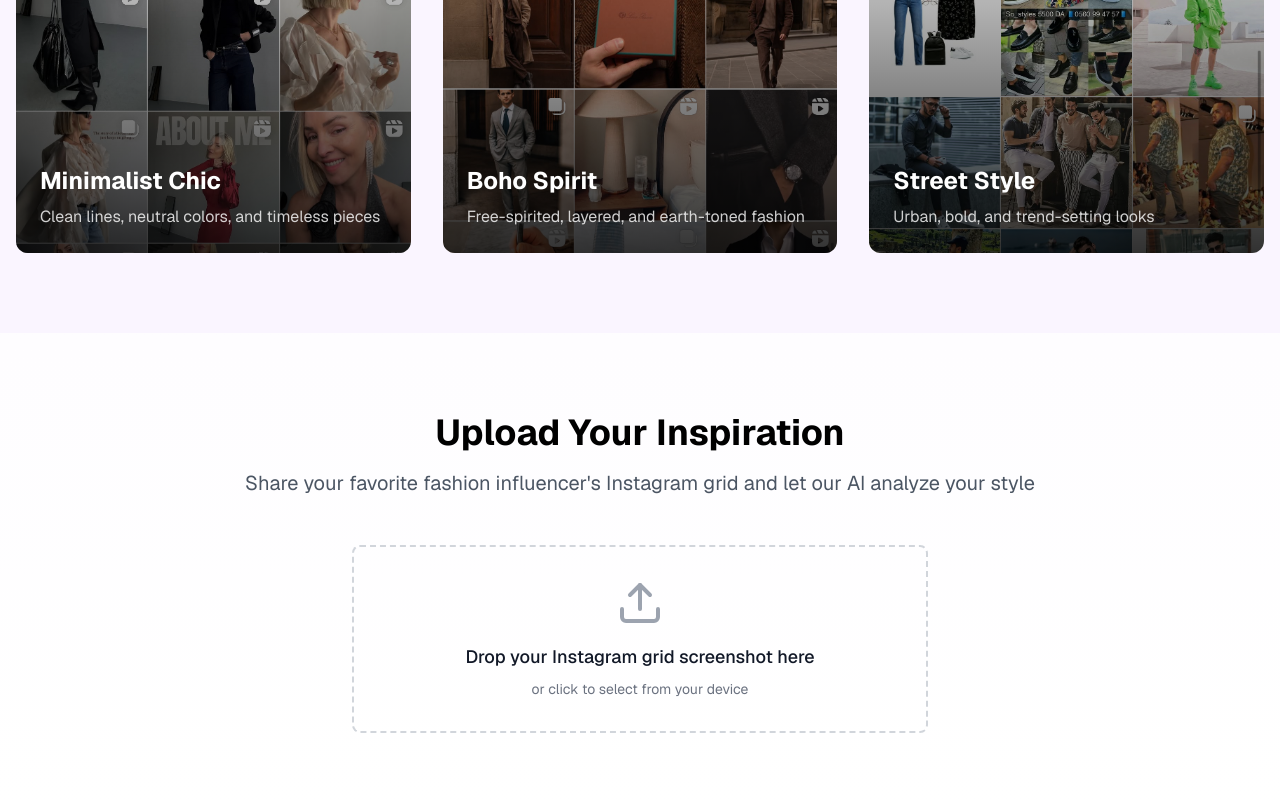
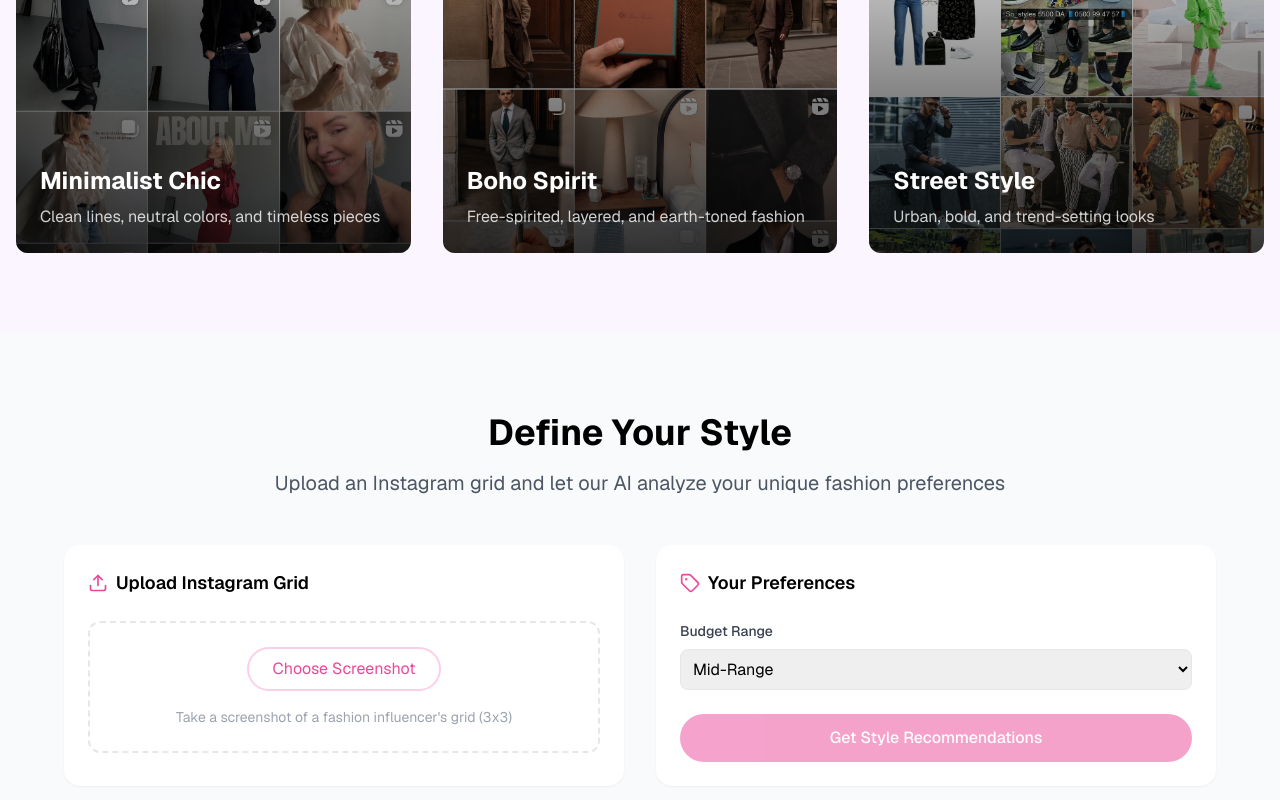
Before and after one commit to sundai-club/insta-gift, a Next.js app: page / in a window 1280 px wide. Shown: the part 1524-2324 px from the top of the page. Built offline with nearby package versions, Linux system fonts and the light colour scheme.

Commit message:
ui submit updated

```diff
--- a/src/app/api/fashion-preferences/route.ts
+++ b/src/app/api/fashion-preferences/route.ts
@@ -7,7 +7,8 @@ const openai = new OpenAI({
 
 export async function POST(request: Request) {
   try {
-    const { imageUrl } = await request.json();
+    const { imageUrl, preferences } = await request.json();
+    const { budgetRange } = preferences;
 
     if (!imageUrl) {
       return NextResponse.json(
@@ -28,7 +29,15 @@ export async function POST(request: Request) {
           content: [
             {
               type: "text",
-              text: "Analyze this Instagram grid screenshot and identify the following fashion preferences:\n1. Color palette\n2. Style categories (e.g., minimalist, bohemian, streetwear)\n3. Preferred clothing items\n4. Common patterns or textures\n5. Outfit combinations\n\nProvide the analysis in a structured JSON format.",
+              text: `Analyze this Instagram grid screenshot and identify the following fashion preferences, considering a ${budgetRange} budget level:\n
+1. Color palette: List the dominant and accent colors used
+2. Style categories: Identify fashion styles (e.g., minimalist, bohemian, streetwear)
+3. Preferred clothing items: List specific types of clothing items featured
+4. Common patterns or textures: Identify recurring patterns and fabric textures
+5. Outfit combinations: Suggest 3-4 outfit combinations based on the style
+
+Please provide recommendations that align with a ${budgetRange} budget while maintaining the essence of the style.
+Format the analysis in a structured JSON format with the following keys: colorPalette, styleCategories, preferredItems, patterns, outfitCombinations.`,
             },
             {
               type: "image",
--- a/src/app/page.tsx
+++ b/src/app/page.tsx
@@ -69,7 +69,10 @@ export default function Home() {
   const [error, setError] = useState<string | null>(null);
   const [preferences, setPreferences] = useState<FashionPreference | null>(null);
 
-  const analyzeFashionPreferences = async (imageUrl: string) => {
+  const analyzeFashionPreferences = async (
+    imageUrl: string,
+    preferences: { budgetRange: string }
+  ) => {
     try {
       setIsLoading(true);
       setError(null);
@@ -79,7 +82,7 @@ export default function Home() {
         headers: {
           "Content-Type": "application/json",
         },
-        body: JSON.stringify({ imageUrl }),
+        body: JSON.stringify({ imageUrl, preferences }),
       });
 
       if (!response.ok) {
@@ -174,12 +177,12 @@ export default function Home() {
       </section>
 
       {/* Upload Section */}
-      <section id="upload" className="py-20 px-4">
-        <div className="max-w-4xl mx-auto">
+      <section id="upload" className="py-20 px-4 bg-gray-50">
+        <div className="max-w-6xl mx-auto">
           <div className="text-center mb-12">
-            <h2 className="text-4xl font-bold mb-4">Upload Your Inspiration</h2>
+            <h2 className="text-4xl font-bold mb-4">Define Your Style</h2>
             <p className="text-xl text-gray-600">
-              Share your favorite fashion influencer's Instagram grid and let our AI analyze your style
+              Upload an Instagram grid and let our AI analyze your unique fashion preferences
             </p>
           </div>
 
@@ -187,7 +190,7 @@ export default function Home() {
 
           {isLoading && (
             <div className="text-center mt-8">
-              <div className="animate-spin rounded-full h-12 w-12 border-b-2 border-purple-900 mx-auto"></div>
+              <div className="animate-spin rounded-full h-12 w-12 border-b-2 border-pink-500 mx-auto"></div>
               <p className="mt-4 text-gray-600">Analyzing your fashion preferences...</p>
             </div>
           )}
@@ -200,17 +203,17 @@ export default function Home() {
           )}
 
           {preferences && (
-            <div className="mt-12 space-y-8">
-              <div className="bg-white rounded-lg shadow-lg p-6">
+            <div className="mt-12 grid grid-cols-1 md:grid-cols-2 gap-6">
+              <div className="bg-white rounded-2xl shadow-sm p-6">
                 <div className="flex items-center gap-2 mb-4">
-                  <Palette className="text-purple-500" />
+                  <Palette className="text-pink-500" />
                   <h2 className="text-xl font-semibold">Color Palette</h2>
                 </div>
                 <div className="flex flex-wrap gap-2">
                   {preferences.colorPalette.map((color, index) => (
                     <span
                       key={index}
-                      className="px-3 py-1 bg-purple-50 rounded-full text-sm"
+                      className="px-3 py-1 bg-pink-50 text-pink-700 rounded-full text-sm"
                     >
                       {color}
                     </span>
@@ -218,16 +221,16 @@ export default function Home() {
                 </div>
               </div>
 
-              <div className="bg-white rounded-lg shadow-lg p-6">
+              <div className="bg-white rounded-2xl shadow-sm p-6">
                 <div className="flex items-center gap-2 mb-4">
-                  <Sparkles className="text-yellow-500" />
+                  <Sparkles className="text-pink-500" />
                   <h2 className="text-xl font-semibold">Style Categories</h2>
                 </div>
                 <div className="flex flex-wrap gap-2">
                   {preferences.styleCategories.map((style, index) => (
                     <span
                       key={index}
-                      className="px-3 py-1 bg-yellow-50 rounded-full text-sm"
+                      className="px-3 py-1 bg-pink-50 text-pink-700 rounded-full text-sm"
                     >
                       {style}
                     </span>
@@ -235,16 +238,16 @@ export default function Home() {
                 </div>
               </div>
 
-              <div className="bg-white rounded-lg shadow-lg p-6">
+              <div className="bg-white rounded-2xl shadow-sm p-6">
                 <div className="flex items-center gap-2 mb-4">
-                  <ShoppingBag className="text-blue-500" />
+                  <ShoppingBag className="text-pink-500" />
                   <h2 className="text-xl font-semibold">Preferred Items</h2>
                 </div>
                 <div className="flex flex-wrap gap-2">
                   {preferences.preferredItems.map((item, index) => (
                     <span
                       key={index}
-                      className="px-3 py-1 bg-blue-50 rounded-full text-sm"
+                      className="px-3 py-1 bg-pink-50 text-pink-700 rounded-full text-sm"
                     >
                       {item}
                     </span>
@@ -252,14 +255,14 @@ export default function Home() {
                 </div>
               </div>
 
-              <div className="bg-white rounded-lg shadow-lg p-6">
+              <div className="bg-white rounded-2xl shadow-sm p-6">
                 <div className="flex items-center gap-2 mb-4">
                   <Instagram className="text-pink-500" />
                   <h2 className="text-xl font-semibold">Outfit Combinations</h2>
                 </div>
-                <ul className="list-disc list-inside space-y-2">
+                <ul className="space-y-2">
                   {preferences.outfitCombinations.map((combo, index) => (
-                    <li key={index} className="text-gray-700">
+                    <li key={index} className="text-gray-700 pl-4 border-l-2 border-pink-200">
                       {combo}
                     </li>
                   ))}
--- a/src/components/InstagramUpload.tsx
+++ b/src/components/InstagramUpload.tsx
@@ -2,15 +2,16 @@
 
 import { useState } from "react";
 import Image from "next/image";
-import { Upload, X } from "lucide-react";
+import { Upload, Tag } from "lucide-react";
 
 interface InstagramUploadProps {
-  onUpload: (imageUrl: string) => void;
+  onUpload: (imageUrl: string, preferences: { budgetRange: string }) => void;
 }
 
 export default function InstagramUpload({ onUpload }: InstagramUploadProps) {
   const [previewUrl, setPreviewUrl] = useState<string | null>(null);
   const [isDragging, setIsDragging] = useState(false);
+  const [budgetRange, setBudgetRange] = useState("Mid-Range");
 
   const handleFileUpload = (file: File) => {
     if (!file.type.startsWith("image/")) {
@@ -22,9 +23,14 @@ export default function InstagramUpload({ onUpload }: InstagramUploadProps) {
     reader.onload = (e) => {
       const imageUrl = e.target?.result as string;
       setPreviewUrl(imageUrl);
-      onUpload(imageUrl);
     };
     reader.readAsDataURL(file);
+  };
+
+  const handleSubmit = () => {
+    if (previewUrl) {
+      onUpload(previewUrl, { budgetRange });
+    }
   };
 
   const handleDrop = (e: React.DragEvent) => {
@@ -47,42 +53,22 @@ export default function InstagramUpload({ onUpload }: InstagramUploadProps) {
   };
 
   return (
-    <div className="w-full max-w-xl mx-auto">
+    <div className="flex flex-col md:flex-row gap-8">
+      {/* Left Column - Upload */}
+      <div className="flex-1 bg-white rounded-2xl p-6 shadow-sm">
+        <div className="flex items-center gap-2 mb-6">
+          <Upload className="w-5 h-5 text-pink-500" />
+          <h2 className="text-lg font-semibold">Upload Instagram Grid</h2>
+        </div>
+
         <div
-        className={`relative border-2 border-dashed rounded-lg p-8 text-center ${
-          isDragging ? "border-blue-500 bg-blue-50" : "border-gray-300"
+          className={`relative border-2 border-dashed rounded-xl p-6 ${
+            isDragging ? "border-pink-500 bg-pink-50" : "border-gray-200"
           }`}
           onDrop={handleDrop}
           onDragOver={handleDragOver}
           onDragLeave={handleDragLeave}
         >
-        {previewUrl ? (
-          <div className="relative">
-            <Image
-              src={previewUrl}
-              alt="Instagram grid preview"
-              width={400}
-              height={400}
-              className="mx-auto rounded-lg"
-            />
-            <button
-              onClick={() => setPreviewUrl(null)}
-              className="absolute top-2 right-2 p-1 bg-white rounded-full shadow-lg"
-            >
-              <X className="w-5 h-5 text-gray-600" />
-            </button>
-          </div>
-        ) : (
-          <div>
-            <Upload className="w-12 h-12 mx-auto text-gray-400 mb-4" />
-            <p className="text-lg font-medium text-gray-900">
-              Drop your Instagram grid screenshot here
-            </p>
-            <p className="text-sm text-gray-500 mt-2">
-              or click to select from your device
-            </p>
-          </div>
-        )}
           <input
             type="file"
             accept="image/*"
@@ -92,6 +78,71 @@ export default function InstagramUpload({ onUpload }: InstagramUploadProps) {
             }}
             className="absolute inset-0 w-full h-full opacity-0 cursor-pointer"
           />
+
+          <div className="text-center">
+            <button className="mb-4 px-6 py-2 text-pink-500 border-2 border-pink-200 rounded-full hover:bg-pink-50 transition-colors">
+              Choose Screenshot
+            </button>
+
+            {previewUrl ? (
+              <div className="mt-4">
+                <p className="text-sm text-gray-500 mb-4">Instagram Grid Format</p>
+                <div className="grid grid-cols-3 gap-2 max-w-xs mx-auto">
+                  {Array.from({ length: 9 }).map((_, i) => (
+                    <div key={i} className="aspect-square bg-gray-100 rounded-md overflow-hidden">
+                      <Image
+                        src={previewUrl}
+                        alt="Preview"
+                        width={100}
+                        height={100}
+                        className="object-cover w-full h-full"
+                      />
+                    </div>
+                  ))}
+                </div>
+              </div>
+            ) : (
+              <div>
+                <p className="text-sm text-gray-400">
+                  Take a screenshot of a fashion influencer's grid (3x3)
+                </p>
+              </div>
+            )}
+          </div>
+        </div>
+      </div>
+
+      {/* Right Column - Preferences */}
+      <div className="flex-1 bg-white rounded-2xl p-6 shadow-sm">
+        <div className="flex items-center gap-2 mb-6">
+          <Tag className="w-5 h-5 text-pink-500" />
+          <h2 className="text-lg font-semibold">Your Preferences</h2>
+        </div>
+
+        <div className="space-y-6">
+          <div>
+            <label className="block text-sm font-medium text-gray-700 mb-2">
+              Budget Range
+            </label>
+            <select
+              value={budgetRange}
+              onChange={(e) => setBudgetRange(e.target.value)}
+              className="w-full p-2 border border-gray-200 rounded-lg focus:outline-none focus:ring-2 focus:ring-pink-500"
+            >
+              <option>Budget-Friendly</option>
+              <option>Mid-Range</option>
+              <option>Luxury</option>
+            </select>
+          </div>
+
+          <button
+            onClick={handleSubmit}
+            disabled={!previewUrl}
+            className="w-full py-3 px-4 bg-pink-500 text-white rounded-full font-medium hover:bg-pink-600 transition-colors disabled:opacity-50 disabled:cursor-not-allowed"
+          >
+            Get Style Recommendations
+          </button>
+        </div>
       </div>
     </div>
   );
```
Lines whose indentation alone changed are shown as unchanged.
